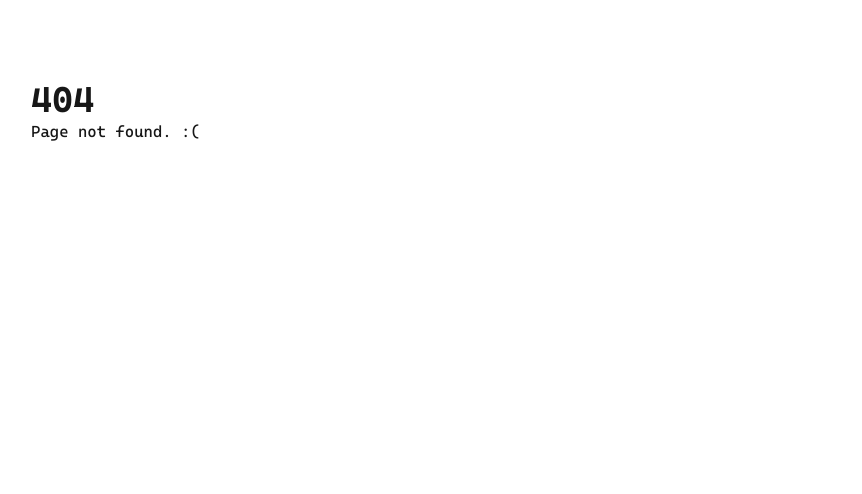
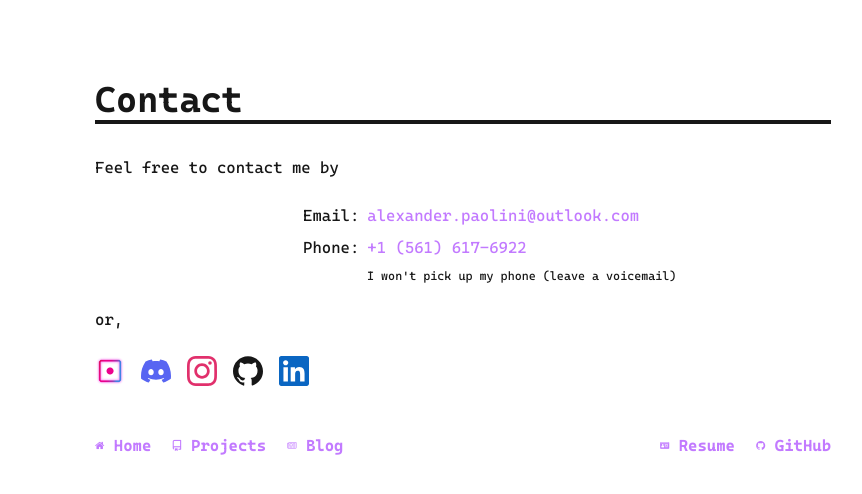
Before and after one commit to alexanderpaolini/portfolio, a Next.js app: page /contact in a window 1280 px wide. Before the commit this address had no page. Shown: the top 494 px of the page, without its empty margins (177-1039 px from the left). Built offline with nearby package versions, Linux system fonts and the light colour scheme.

Commit message:
feat: add contact page
- Added contact page
- Fixed purple color for light theme
- Fixed footer

```diff
--- /dev/null
+++ b/src/app/contact/page.tsx
@@ -0,0 +1,34 @@
+import { ContactPageFooterNav } from "@/components/footer";
+import { Email, PhoneNumber, Socials } from "@/components/socials";
+import { EMAIL, PHONE } from "@/constants";
+
+export default async function Contact() {
+  return (
+    <main>
+      <h1 className="border-b-4">Contact</h1>
+      <section className="mt-8 flex flex-col gap-6">
+        <p>Feel free to contact me by</p>
+        <div className="flex flex-col gap-2 items-center">
+          <div className="flex flex-col items-start gap-2 w-full max-w-xs">
+            <div className="flex items-center gap-2 w-full">
+              <p>Email:</p>
+              <Email email={EMAIL.split("")} />
+            </div>
+            <div className="flex items-center gap-2 w-full">
+              <p>Phone:</p>
+              <PhoneNumber phone={PHONE.split("")} />
+            </div>
+            <span className="ms-16 w-full">
+              I won&apos;t pick up my phone (leave a voicemail)
+            </span>
+          </div>
+        </div>
+        <p>or,</p>
+        <div className="w-4/5">
+          <Socials />
+        </div>
+      </section>
+      <ContactPageFooterNav />
+    </main>
+  );
+}
--- a/src/app/layout.tsx
+++ b/src/app/layout.tsx
@@ -32,7 +32,7 @@ export default function RootLayout({
       <body
         className={`${geistSans.variable} ${geistMono.variable} ${cascadiaCode.className} antialiased flex flex-col`}
       >
-        <div className="w-full max-w-4xl mx-auto px-4 pt-[10vh]">
+        <div className="w-full max-w-3xl mx-auto px-4 pt-[10vh]">
           {children}
         </div>
       </body>
--- a/src/app/not-found.tsx
+++ b/src/app/not-found.tsx
@@ -1,8 +1,11 @@
+import { NotFoundPageFooterNav } from "@/components/footer";
+
 export default function Custom404() {
   return (
     <main>
       <h1>404</h1>
       <p>Page not found. :(</p>
+      <NotFoundPageFooterNav />
     </main>
   );
 }
--- a/src/app/projects/[slug]/page.tsx
+++ b/src/app/projects/[slug]/page.tsx
@@ -1,4 +1,4 @@
-import {  ProjectPageFooterNav } from "@/components/footer";
+import { ProjectPageFooterNav } from "@/components/footer";
 import { ProjectBody } from "@/components/project/body";
 import { ProjectHeader } from "@/components/project/header";
 import { getProjectBySlug } from "@/lib/projects";
--- a/src/app/projects/page.tsx
+++ b/src/app/projects/page.tsx
@@ -4,7 +4,7 @@ import { ProjectList } from "@/components/project/list";
 export default async function Projects() {
   return (
     <main>
-      <h1 className="border-b">Projects</h1>
+      <h1 className="border-b-4">Projects</h1>
       <ProjectList />
       <ProjectsPageFooterNav />
     </main>
--- a/src/app/writing/page.tsx
+++ b/src/app/writing/page.tsx
@@ -4,7 +4,7 @@ import { PostList } from "@/components/post/list";
 export default async function Posts() {
   return (
     <main>
-      <h1 className="border-b">Posts</h1>
+      <h1 className="border-b-4">Posts</h1>
       <PostList />
       <WritingsPageFooterNav />
     </main>
--- a/src/components/footer.tsx
+++ b/src/components/footer.tsx
@@ -1,3 +1,5 @@
+"use client";
+
 import Link from "next/link";
 import { Fragment } from "react";
 
@@ -28,7 +30,7 @@ export const ContactLink: FooterLink = {
 };
 
 export const TopLink: FooterLink = {
-  href: "#top",
+  href: "#",
   label: "↑ Top",
   scroll: true,
 };
@@ -38,49 +40,98 @@ export const ResumeLink: FooterLink = {
   label: " Resume",
 };
 
-function FooterNav({ links }: { links: FooterLink[] }) {
+export const GithubLink: FooterLink = {
+  href: "https://github.com/alexanderpaolini",
+  label: " GitHub",
+};
+
+function FooterNav({
+  left,
+  right,
+}: {
+  left?: FooterLink[];
+  right?: FooterLink[];
+}) {
+  if (!left) left = [HomeLink, ProjectsLink, WritingLink];
+  if (!right) right = [ResumeLink, GithubLink, ContactLink];
+
   return (
-    <footer className="w-full max-w-4xl mx-auto mt-4 pb-12 pt-[5vh]">
-      <nav className="flex flex-wrap gap-2 text-white items-center">
-        {links.map((link, idx) => (
-          <Fragment key={link.label}>
-            <Link
-              href={link.href}
-              scroll={link.scroll}
-              className="hover:underline"
-            >
-              {link.label}
-            </Link>
-            {idx < links.length - 1 && (
-              <span className="mx-1 text-gray-400">|</span>
-            )}
-          </Fragment>
-        ))}
+    <footer className="w-full max-w-4xl mx-auto mt-4 pb-12 pt-8">
+      <nav className="flex flex-wrap text-white justify-between gap-2">
+        <div className="flex flex-wrap items-center">
+          {left.map((link, idx) => (
+            <FooterLink
+              key={link.label}
+              link={link}
+              isLast={idx === left.length - 1}
+            />
+          ))}
+        </div>
+
+        {right && right.length > 0 && (
+          <div className="flex flex-wrap items-center">
+            {right.map((link, idx) => (
+              <FooterLink
+                key={link.label}
+                link={link}
+                isLast={idx === right.length - 1}
+              />
+            ))}
+          </div>
+        )}
       </nav>
     </footer>
   );
 }
 
+function FooterLink({ link, isLast }: { link: FooterLink; isLast: boolean }) {
+  return (
+    <Fragment key={link.label}>
+      <Link
+        href={link.href}
+        scroll={false}
+        onClick={(e) => {
+          if (link.scroll) {
+            e.preventDefault();
+            window.scrollTo({
+              top: 0,
+              behavior: "smooth",
+            });
+          }
+        }}
+        className="link font-extrabold"
+      >
+        {link.label}
+      </Link>
+      {!isLast && <span>&nbsp;|&nbsp;</span>}
+    </Fragment>
+  );
+}
+
+export function ContactPageFooterNav() {
+  return <FooterNav right={[ResumeLink, GithubLink]} />;
+}
+
 export function HomePageFooterNav() {
-  return <FooterNav links={[ProjectsLink, WritingLink, ContactLink]} />;
+  return <FooterNav left={[ProjectsLink, WritingLink]} />;
 }
 
 export function ProjectsPageFooterNav() {
-  return <FooterNav links={[HomeLink, WritingLink, ContactLink]} />;
+  return <FooterNav left={[HomeLink, WritingLink]} />;
 }
 
 export function ProjectPageFooterNav() {
-  return <FooterNav links={[TopLink, HomeLink, ContactLink]} />;
+  return <FooterNav left={[TopLink, HomeLink, ProjectsLink, WritingLink]} />;
 }
 
 export function WritingsPageFooterNav() {
-  return <FooterNav links={[HomeLink, ProjectsLink, ContactLink]} />;
+  return <FooterNav left={[HomeLink, ProjectsLink]} />;
 }
 
 export function WritingPageFooterNav() {
-  return <FooterNav links={[HomeLink, ProjectsLink, ContactLink]} />;
+  return <FooterNav left={[TopLink, HomeLink, ProjectsLink, WritingLink]} />;
 }
 
 export function NotFoundPageFooterNav() {
-  return <FooterNav links={[HomeLink]} />;
+  return <FooterNav left={[HomeLink]} right={[]} />;
 }
--- a/src/components/post/body.tsx
+++ b/src/components/post/body.tsx
@@ -4,7 +4,7 @@ interface Props {
 
 export function PostBody({ content }: Props) {
   return (
-    <div className="prose prose-stone dark:invert dark:prose-img:invert max-w-4xl mt-8">
+    <div className="prose prose-stone max-w-4xl mt-8 dark:prose-invert">
       <div dangerouslySetInnerHTML={{ __html: content }} />
     </div>
   );
--- a/src/components/post/header.tsx
+++ b/src/components/post/header.tsx
@@ -5,7 +5,7 @@ interface Props {
 
 export function PostHeader({ title, date }: Props) {
   return (
-    <div className="border-b border-gray-300">
+    <div className="border-b-4 border-gray-300">
       <h1>{title}</h1>
       <span>{date}</span>
     </div>
--- a/src/components/project/header.tsx
+++ b/src/components/project/header.tsx
@@ -8,7 +8,7 @@ interface Props {
 
 export function ProjectHeader({ icon, title, date }: Props) {
   return (
-    <div className="flex flex-row border-b border-gray-300">
+    <div className="flex flex-row border-b-4 border-gray-300">
       <ProjectIcon icon={icon} title={title} />
       <div className="items-center my-auto">
         <h1>{title}</h1>
--- a/src/components/socials.tsx
+++ b/src/components/socials.tsx
@@ -70,7 +70,7 @@ export function Email({ email }: EmailPros) {
 
 export function Socials() {
   return (
-    <div className="flex flex-row gap-4 items-center">
+    <div className="flex flex-row gap-4 items-center flex-wrap">
       {SOCIALS.map((social, idx) => (
         <Social key={idx} image={social.image} link={social.link} />
       ))}
```
